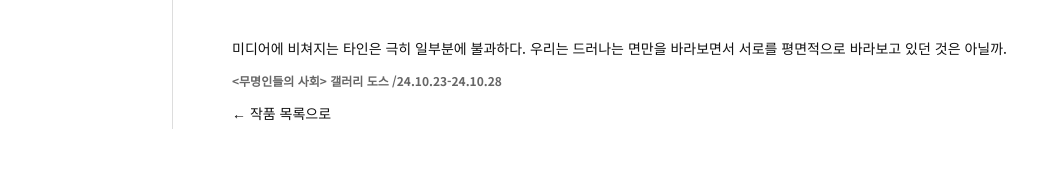
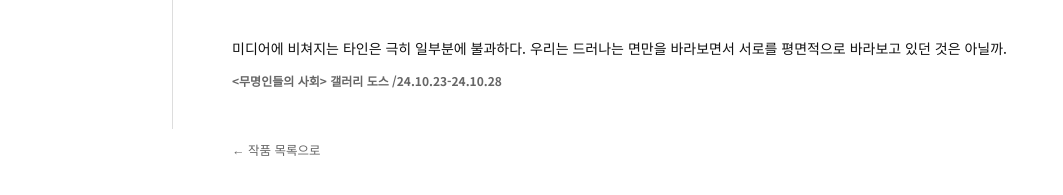
Before and after one commit to yoon-na95/portfolio, a plain HTML site: page work/24audiovisual.html in a window 1280 px wide. Shown: the part 751-946 px from the top of the page, without its empty margins (68-1131 px from the left). Drawn offline with Linux system fonts and the light colour scheme.

Commit message:
Update 24audiovisual.html

```diff
--- a/work/24audiovisual.html
+++ b/work/24audiovisual.html
@@ -40,7 +40,9 @@
    <h3>&lt;무명인들의 사회&gt; 갤러리 도스 /24.10.23-24.10.28</h3>
 
     <!-- 목록으로 돌아가기 -->
-    <p><a href="../work.html">← 작품 목록으로</a></p>
+    <br>
+    <p><a href="../work.html" class="back-link">← 작품 목록으로</a></p>
+
   </div>
 </body>
 </html>
```
